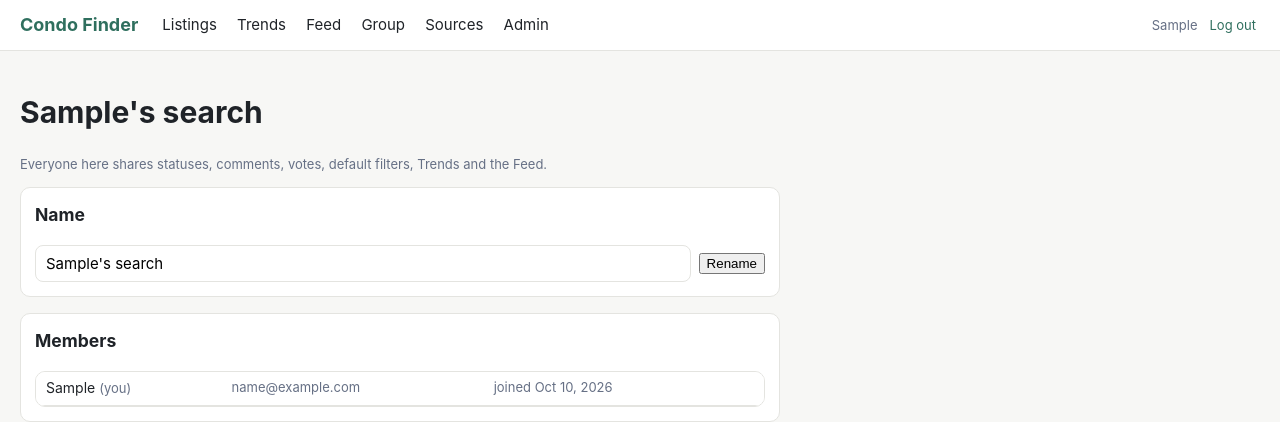
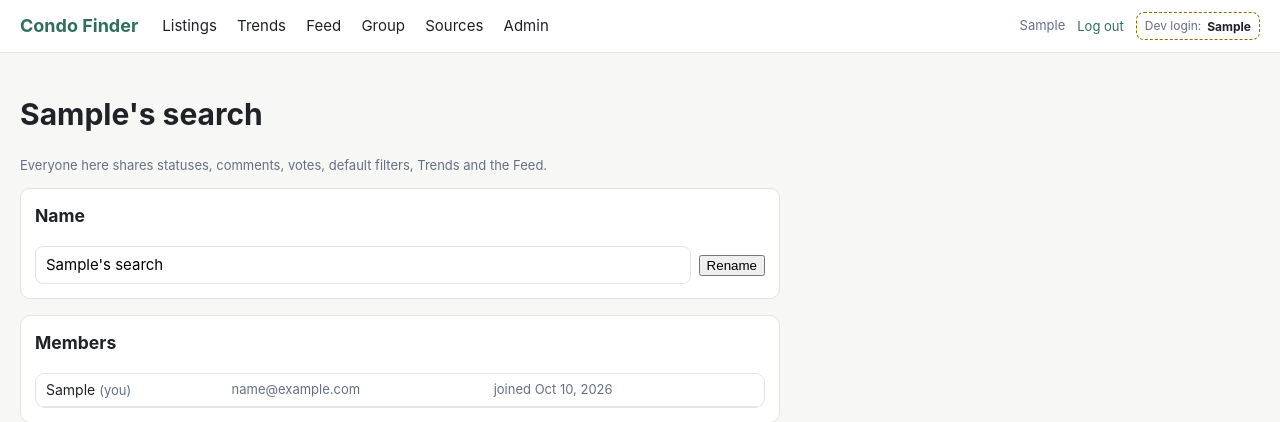
Before and after one commit to scotttam/condo-finder, a Django app: page /group/ in a window 1280 px wide. Shown: the top 422 px of the page. Run offline with Django 5.2, Linux system fonts and the light colour scheme; the visitor is signed in with stand-in values (Sample User, id 1); data comes from the database, SQL or seed files in the repository; data that the repository does not hold is empty.

Commit message:
feat: one-click account switching in development
Co-Authored-By: Claude Opus 5.5 <noreply@anthropic.com>

```diff
--- /dev/null
+++ b/accounts/context_processors.py
@@ -0,0 +1,10 @@
+from django.conf import settings
+
+
+def dev_accounts(request):
+    """In development only: the accounts the header and login page offer one-click logins for."""
+    if not settings.DEBUG:
+        return {}
+    from .models import Profile
+
+    return {"dev_accounts": Profile.objects.select_related("user").filter(user__is_active=True).order_by("display_name")}
--- /dev/null
+++ b/accounts/templates/accounts/_dev_switch.html
@@ -0,0 +1,14 @@
+{# Development only (DEBUG): log in as any account with one click, to test as each person. #}
+{% if dev_accounts %}
+<div class="dev-switch" aria-label="Development quick login">
+  <span class="muted small">Dev login:</span>
+  {% for profile in dev_accounts %}
+  <form method="post" action="{% url 'dev_login_as' %}">
+    {% csrf_token %}
+    <input type="hidden" name="next" value="{{ next_url }}">
+    {% if profile.user_id == user.pk %}<strong class="small">{{ profile.display_name }}</strong>
+    {% else %}<button type="submit" name="user" value="{{ profile.user_id }}" class="link">{{ profile.display_name }}</button>{% endif %}
+  </form>
+  {% endfor %}
+</div>
+{% endif %}
--- a/accounts/templates/accounts/login.html
+++ b/accounts/templates/accounts/login.html
@@ -14,5 +14,6 @@
     <button type="submit">Log in</button>
   </form>
   <p class="muted small">Forgot your password? Ask the site admin to reset it.</p>
+  {% include "accounts/_dev_switch.html" with next_url=next|default:"/" %}
 </div>
 {% endblock %}
--- a/accounts/urls.py
+++ b/accounts/urls.py
@@ -16,6 +16,7 @@ urlpatterns = [
     ),
     path("logout/", auth_views.LogoutView.as_view(), name="logout"),
     path("invite/<str:token>/", views.invite, name="invite"),
+    path("dev/login-as/", views.dev_login_as, name="dev_login_as"),
     path("group/", views.group_settings, name="group_settings"),
     path("group/invites/new/", views.create_invite_view, name="create_invite"),
     path("group/invites/<int:pk>/revoke/", views.revoke_invite, name="revoke_invite"),
--- a/accounts/views.py
+++ b/accounts/views.py
@@ -5,9 +5,10 @@ from django.contrib.auth.decorators import login_not_required
 from django.contrib.auth.views import PasswordChangeView
 from django.db import transaction
 from django.db.models import Q
-from django.http import HttpResponseBadRequest, HttpResponseForbidden
+from django.http import Http404, HttpResponseBadRequest, HttpResponseForbidden
 from django.shortcuts import get_object_or_404, redirect, render
 from django.urls import reverse_lazy
+from django.utils.http import url_has_allowed_host_and_scheme
 from django.views.decorators.http import require_POST
 
 from .forms import SignupForm
@@ -142,6 +143,19 @@ def revoke_invite(request, pk):
     return redirect("group_settings")
 
 
+@login_not_required
+@require_POST
+def dev_login_as(request):
+    """Development only (DEBUG): log in as another account without its password."""
+    if not settings.DEBUG:
+        raise Http404
+    user = get_object_or_404(get_user_model(), pk=request.POST.get("user"), is_active=True)
+    login(request, user, backend="django.contrib.auth.backends.ModelBackend")
+    target = request.POST.get("next", "")
+    safe = url_has_allowed_host_and_scheme(target, allowed_hosts={request.get_host()}, require_https=request.is_secure())
+    return redirect(target if target and safe else "/")
+
+
 class PasswordChange(PasswordChangeView):
     template_name = "accounts/password_change.html"
     success_url = reverse_lazy("group_settings")
--- a/condofinder/settings.py
+++ b/condofinder/settings.py
@@ -92,6 +92,7 @@ TEMPLATES = [
                 "django.contrib.auth.context_processors.auth",
                 "django.contrib.messages.context_processors.messages",
                 "listings.context_processors.listings_nav",
+                "accounts.context_processors.dev_accounts",
             ],
         },
     },
--- a/listings/templates/listings/base.html
+++ b/listings/templates/listings/base.html
@@ -14,6 +14,8 @@
     header { display:flex; align-items:center; gap:24px; padding:12px 20px; background:var(--card); border-bottom:1px solid var(--line); }
     header .brand { font-weight:700; color:var(--accent); text-decoration:none; font-size:18px; }
     header nav a { margin-right:16px; color:var(--ink); text-decoration:none; }
+    .dev-switch { display:flex; flex-wrap:wrap; align-items:center; gap:6px; padding:2px 8px; border:1px dashed var(--unk); border-radius:8px; } .dev-switch form { margin:0; }
+    .auth-card .dev-switch { margin-top:14px; }
     header .account { margin-left:auto; display:flex; align-items:center; gap:8px; } header .account form { margin:0; }
     .group-page { max-width:760px; } .group-page h3 { margin-top:0; }
     .inline-form { display:flex; flex-wrap:wrap; gap:8px; align-items:center; }
@@ -353,6 +355,7 @@
     <div class="account">
       <span class="muted whoami">{{ request.profile.display_name }}</span>
       <form method="post" action="{% url 'logout' %}">{% csrf_token %}<button type="submit" class="link">Log out</button></form>
+      {% include "accounts/_dev_switch.html" with next_url=request.get_full_path %}
     </div>
     {% endif %}
   </header>
```
Also changed, not shown: CLAUDE.md (+3 -1 lines), tests/test_dev_login.py (added, +36 -0 lines).
